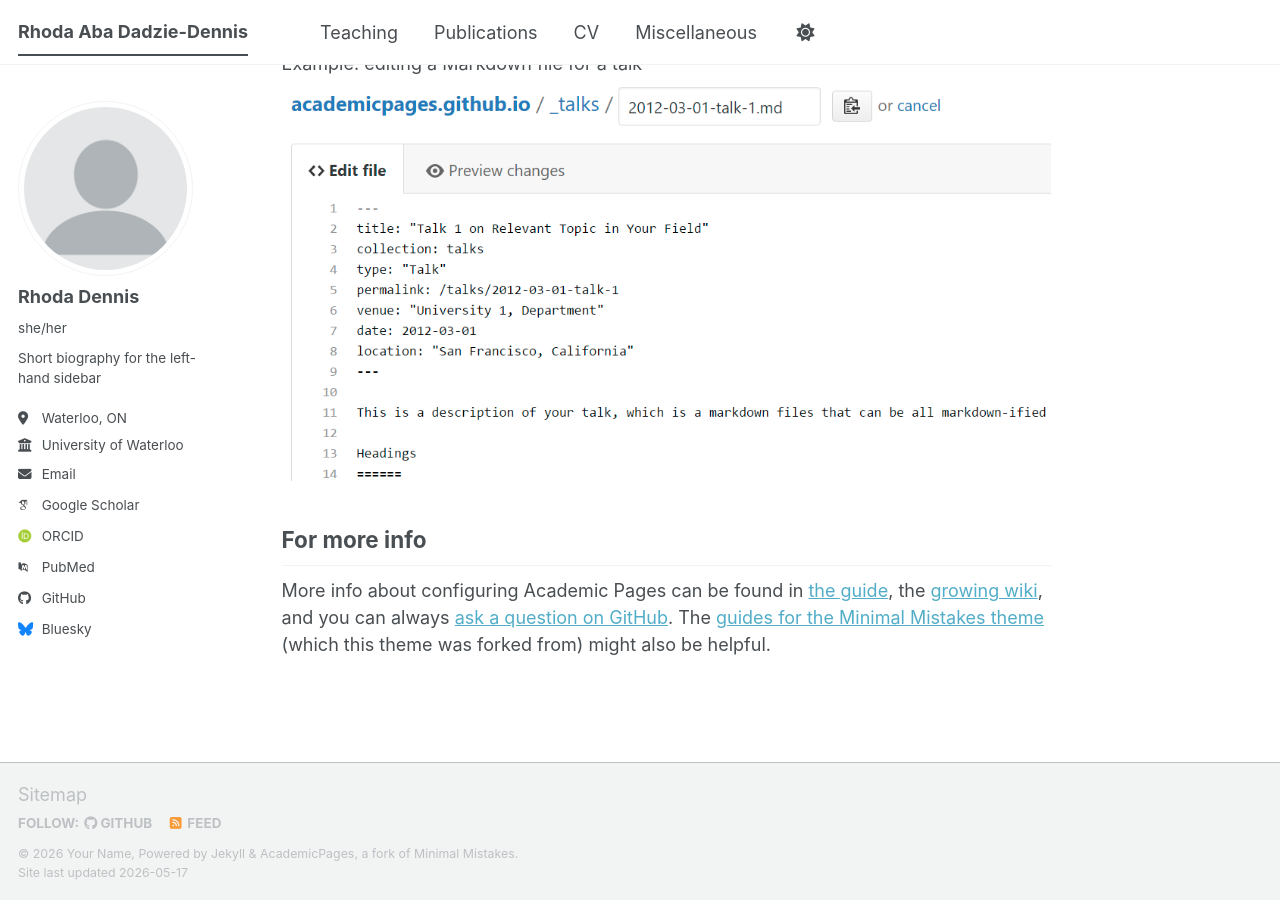
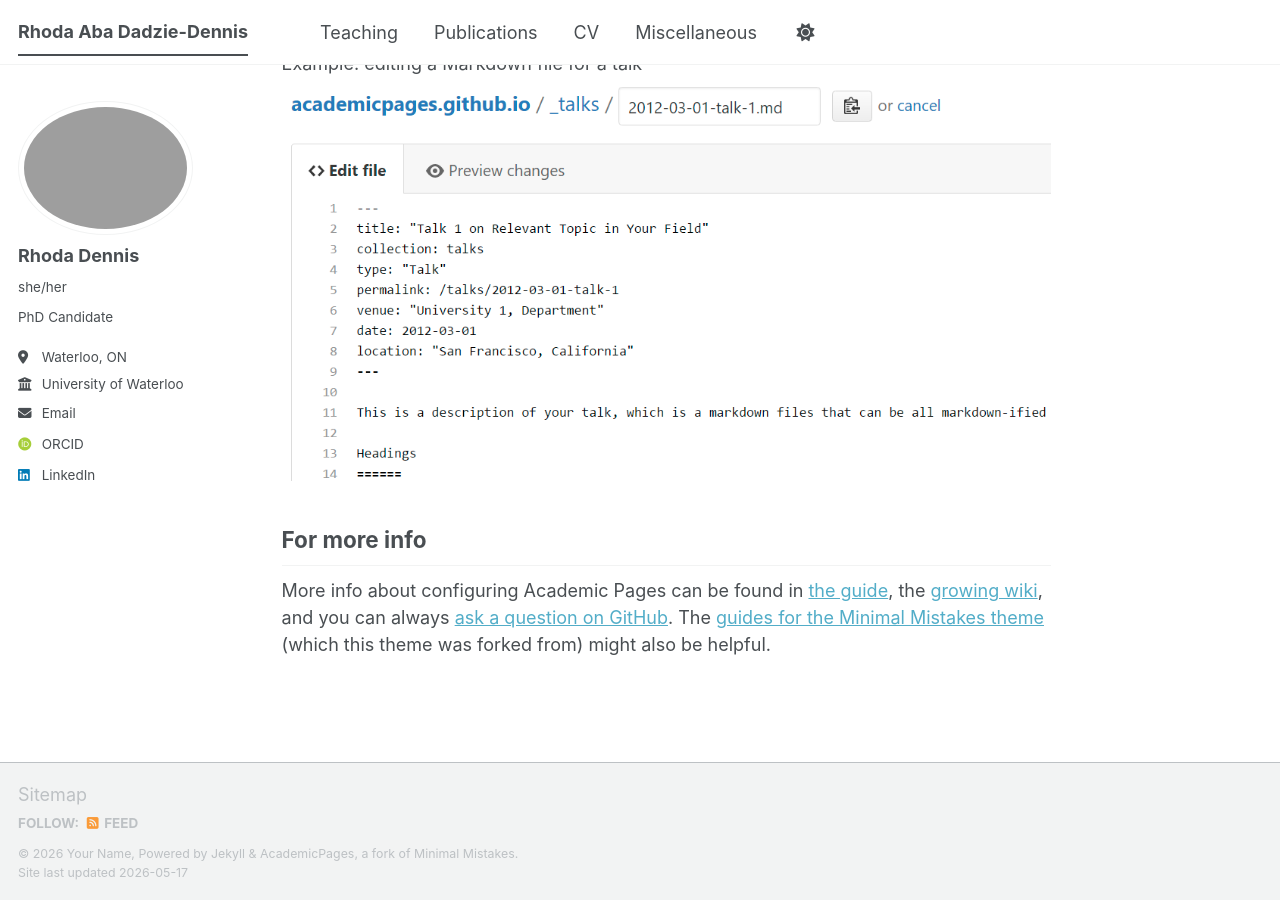
Before and after one commit to rhodadennis/rhodadennis, a Jekyll site: the page built from _pages/about.md, in a window 1280 px wide and 900 px high, scrolled down 2720 px. Built offline with Jekyll 4.4.1, drawn with Linux system fonts in a browser that asks for light colours; some web fonts are replaced; a script bundle is joined from its source files by our own code; library files that are not in the unit come from our copies.

Commit message:
Update _config.yml

```diff
--- a/_config.yml
+++ b/_config.yml
@@ -23,10 +23,10 @@
 #               Additional customization can be done by editing /_includes/author-profile.html
 author:
   # Biographic information
-  avatar           : "profile.png"
+  avatar           : "profile_pic"
   name             : "Rhoda Dennis"
   pronouns         : "she/her"
-  bio              : "Short biography for the left-hand sidebar"
+  bio              : "PhD Candidate"
   location         : "Waterloo, ON"
   employer         : "University of Waterloo"
   uri              : # URL
@@ -35,13 +35,13 @@
   # Academic websites
   academia         : # URL
   arxiv            : # URL - Update with the correct link to your profile
-  googlescholar    : "https://scholar.google.com/citations?user=PS_CX0AAAAAJ"
+  googlescholar    : #"https://scholar.google.com/citations?user=PS_CX0AAAAAJ"
   inspire-hep      : # URL
   impactstory      : # URL
-  orcid            : "https://orcid.org/yourorcidurl"
+  orcid            : "https://orcid.org/0009-0008-3869-6759"
   semantic         : # URL
   ssrn             : # URL
-  pubmed           : "https://www.ncbi.nlm.nih.gov/pubmed/?term=john+snow"
+  pubmed           : #"https://www.ncbi.nlm.nih.gov/pubmed/?term=john+snow"
   researchgate     : # URL
   scopus           : # URL
   zotero           : # URL
@@ -51,13 +51,13 @@
   bitbucket        : # Username - Update with your username on the site
   codepen          : # Username
   dribbble         : # Username
-  github           : "academicpages"
+  github           : #"academicpages"
   kaggle           : # Username
   stackoverflow    : # User number or user number and name (i.e., use "1" or "1/jeff-atwood")
 
   # Social media
   artstation       : # Username
-  bluesky          : "bsky.app" # Replace this with you Bluesky username
+  bluesky          : #"bsky.app" # Replace this with you Bluesky username
   facebook         : # Username
   flickr           : # Username
   foursquare       : # Username
@@ -66,7 +66,7 @@
   keybase          : # Username
   instagram        : # Username
   lastfm           : # Username
-  linkedin         : # Username
+  linkedin         : "rhodadennis/"
   mastodon         : # URL
   medium           : # URL
   pinterest        : # Username
```
